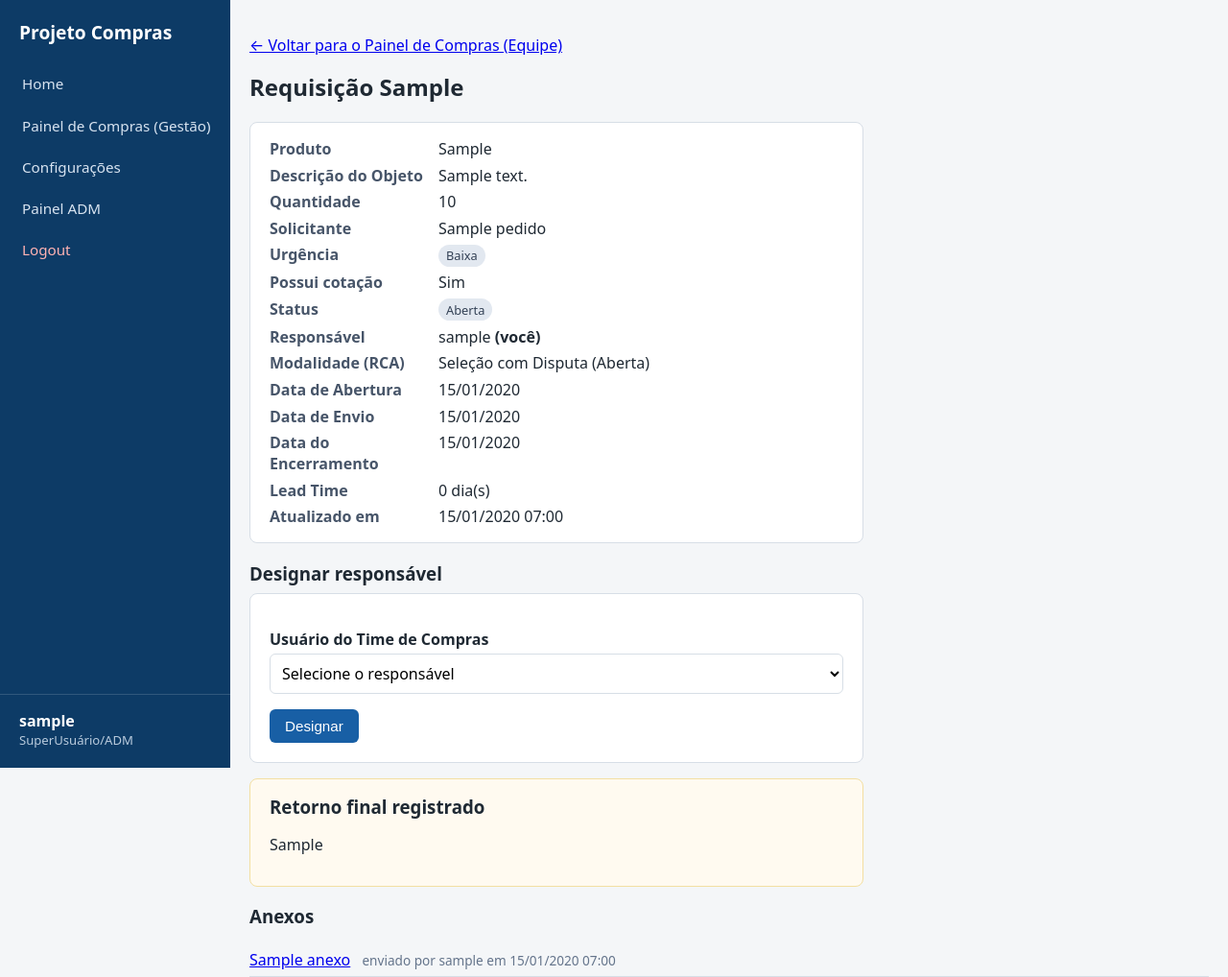
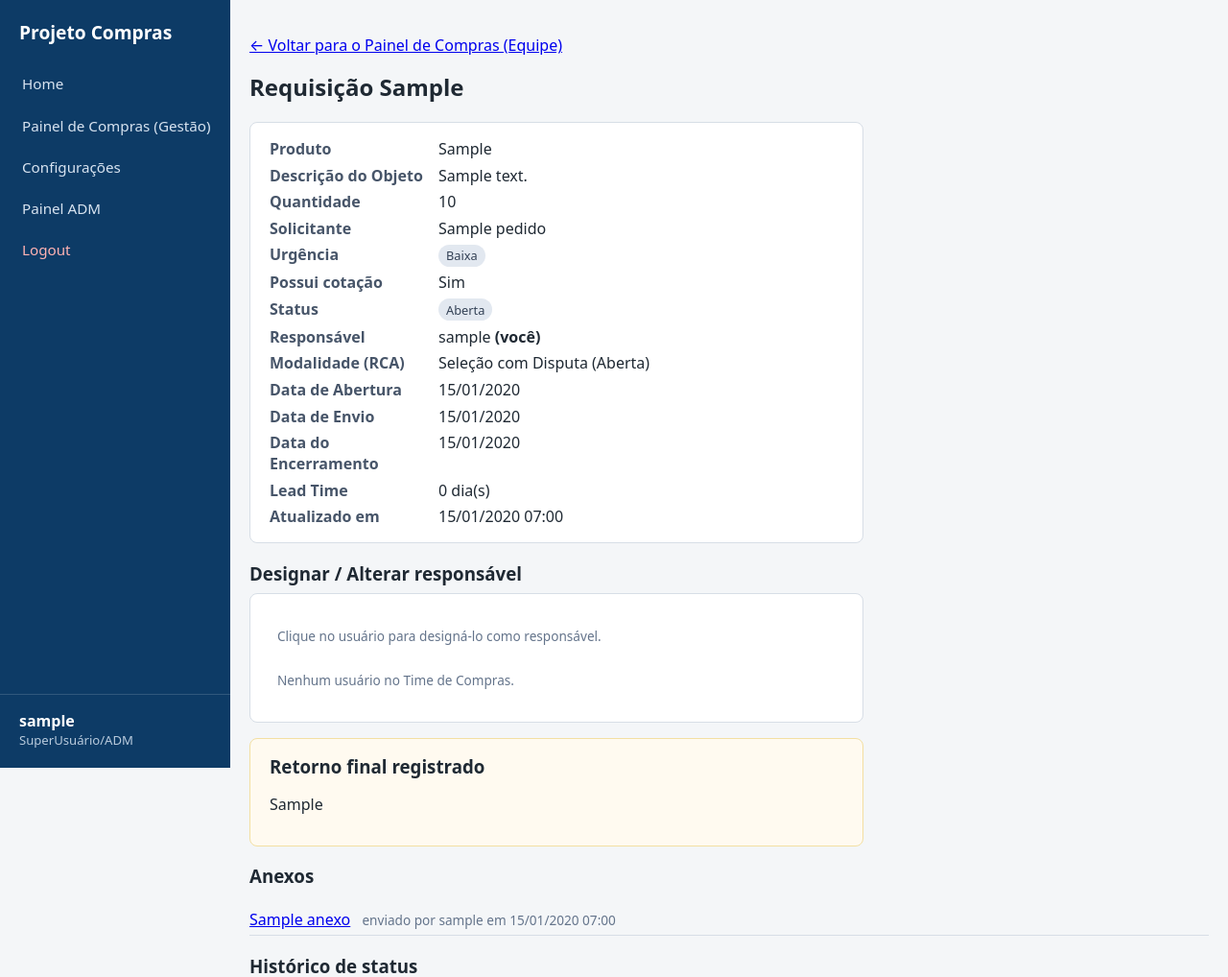
Before and after one commit to Inovacao-SENAIMS/Projeto-Compras, a Django app: page /compras/1/ in a window 1280 px wide. Shown: the top 1018 px of the page at 96% size. Run offline with Django 5.2, Linux system fonts and the light colour scheme; a user stored in the database is signed in; tables that the repository leaves empty hold one stand-in row (values such as "Sample post").

Commit message:
feat(equipe): designacao em 1 clique e botao Alterar Responsavel para a gestao

```diff
--- a/static/css/style.css
+++ b/static/css/style.css
@@ -385,6 +385,37 @@ button.link {
     max-width: 640px;
 }
 
+.lista-designar {
+    display: flex;
+    flex-direction: column;
+    gap: 0.35rem;
+}
+
+.opcao-usuario {
+    display: flex;
+    align-items: center;
+    gap: 0.5rem;
+    width: 100%;
+    text-align: left;
+    padding: 0.55rem 0.75rem;
+    border: 1px solid var(--cor-borda);
+    border-radius: 6px;
+    background: #fff;
+    color: var(--cor-texto);
+    cursor: pointer;
+    font: inherit;
+}
+
+.opcao-usuario:hover {
+    background: #eef2f6;
+    border-color: var(--cor-primaria-clara);
+}
+
+.opcao-usuario.atual {
+    border-color: var(--cor-primaria-clara);
+    background: #eef2f6;
+}
+
 /* Formulários */
 .formulario {
     background: #fff;
--- a/static/js/tabela.js
+++ b/static/js/tabela.js
@@ -1,4 +1,4 @@
-// Modais das tabelas: anexos (popup) e designar responsável (Gestão).
+// Modais das tabelas: anexos (popup) e designar/alterar responsável (Gestão).
 (function () {
     function ligarFechamento(modal) {
         modal.querySelectorAll("[data-fechar]").forEach(function (el) {
@@ -32,15 +32,13 @@
         ligarFechamento(modalAnexos);
     }
 
-    // --- Modal de designar responsável ---
+    // --- Modal de designar/alterar responsável ---
     var modalDesignar = document.getElementById("modal-designar");
     if (modalDesignar) {
         var form = document.getElementById("form-designar");
-        var select = document.getElementById("id_responsavel_modal");
         document.querySelectorAll("[data-designar-url]").forEach(function (botao) {
             botao.addEventListener("click", function () {
                 form.setAttribute("action", botao.getAttribute("data-designar-url"));
-                select.value = botao.getAttribute("data-responsavel-atual") || "";
                 modalDesignar.classList.add("aberto");
             });
         });
--- /dev/null
+++ b/templates/pedidos/_lista_responsaveis.html
@@ -0,0 +1,12 @@
+{% comment %}Lista de usuários do Time de Compras para designação (um clique).{% endcomment %}
+<div class="lista-designar">
+    {% for u in responsaveis %}
+        <button type="submit" name="responsavel" value="{{ u.pk }}"
+                class="opcao-usuario{% if pedido.responsavel_id == u.pk %} atual{% endif %}">
+            <i class="bi bi-person"></i> {{ u.get_username }}
+            {% if pedido.responsavel_id == u.pk %}<span class="meta">(atual)</span>{% endif %}
+        </button>
+    {% empty %}
+        <p class="meta">Nenhum usuário no Time de Compras.</p>
+    {% endfor %}
+</div>
--- a/templates/pedidos/equipe/detalhe.html
+++ b/templates/pedidos/equipe/detalhe.html
@@ -46,19 +46,11 @@
 
 {% if pode_designar %}
 <div class="bloco-designar">
-    <h3>Designar responsável</h3>
+    <h3>Designar / Alterar responsável</h3>
     <form method="post" action="{% url 'pedidos:equipe_designar' pedido.pk %}" class="formulario">
         {% csrf_token %}
-        <p>
-            <label for="id_responsavel">Usuário do Time de Compras</label>
-            <select name="responsavel" id="id_responsavel" class="campo" required>
-                <option value="">Selecione o responsável</option>
-                {% for u in responsaveis %}
-                    <option value="{{ u.pk }}" {% if pedido.responsavel_id == u.pk %}selected{% endif %}>{{ u.get_username }}</option>
-                {% endfor %}
-            </select>
-        </p>
-        <button type="submit" class="botao">Designar</button>
+        <p class="meta">Clique no usuário para designá-lo como responsável.</p>
+        {% include "pedidos/_lista_responsaveis.html" %}
     </form>
 </div>
 {% endif %}
```
Also changed, not shown: templates/pedidos/_modal_designar.html (+4 -12 lines), templates/pedidos/equipe/lista.html (+7 -3 lines), README.md.
